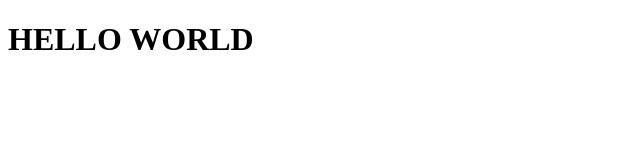
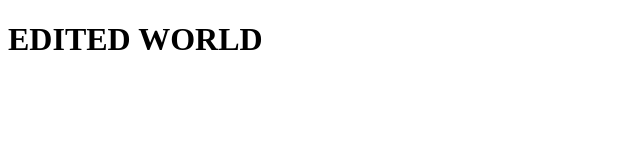
Before and after one commit to JoshuaEstante/Test, a plain HTML site: page index.html in a window 1280 px wide. Shown: the whole page, without its empty margins (0-640 px from the left). Drawn offline with Linux system fonts and the light colour scheme.

Commit message:
editing hello world

```diff
--- a/index.html
+++ b/index.html
@@ -7,7 +7,7 @@
 </head>
 <body>
 
-    <h1>HELLO WORLD</h1>
+    <h1>EDITED WORLD</h1>
 
 
 
```
